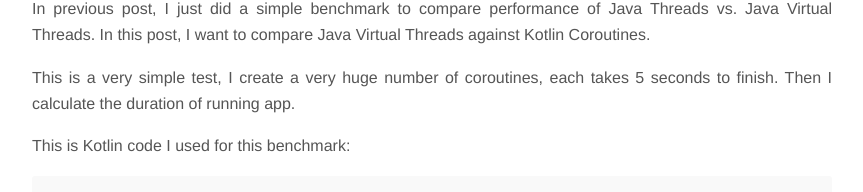
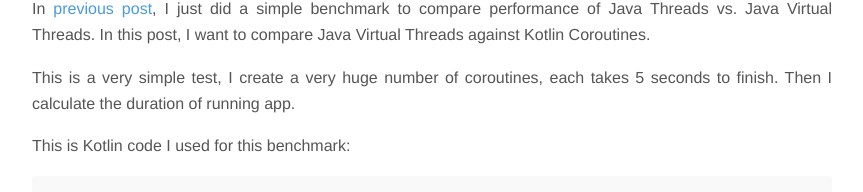
Before and after one commit to alibehzadian/blog, a Jekyll site: the page built from _posts/2024-05-06-Java-Virtual-Threads-Performance-vs.-Kotlin-Coroutines.md, in a window 1280 px wide. Shown: the part 605-797 px from the top of the page, without its empty margins (208-1071 px from the left). Built offline with Jekyll 4.4.1, drawn with Linux system fonts in a browser that asks for light colours; nearby versions of some CDN libraries; our own code applies the rules of GitHub Pages for plain Markdown files; part of the change alters nothing that is shown.

```diff
--- a/_posts/2024-05-06-Java-Virtual-Threads-Performance-vs.-Kotlin-Coroutines.md
+++ b/_posts/2024-05-06-Java-Virtual-Threads-Performance-vs.-Kotlin-Coroutines.md
@@ -1,6 +1,6 @@
 !["Java Virtual Threads Performance vs. Kotlin Coroutines"](/images/2024-05-03-Java-Thread-Performance-vs.-Virtual-Threads.png)
 
-In previous post, I just did a simple benchmark to compare performance of Java Threads vs. Java Virtual Threads. In this post, I want to compare Java Virtual Threads against Kotlin Coroutines.
+In [previous post](https://blog.behzadian.info/2024-05-03/Java-Thread-Performance-vs.-Virtual-Threads), I just did a simple benchmark to compare performance of Java Threads vs. Java Virtual Threads. In this post, I want to compare Java Virtual Threads against Kotlin Coroutines.
 
 This is a very simple test, I create a very huge number of coroutines, each takes 5 seconds to finish. Then I calculate the duration of running app.
 
```
